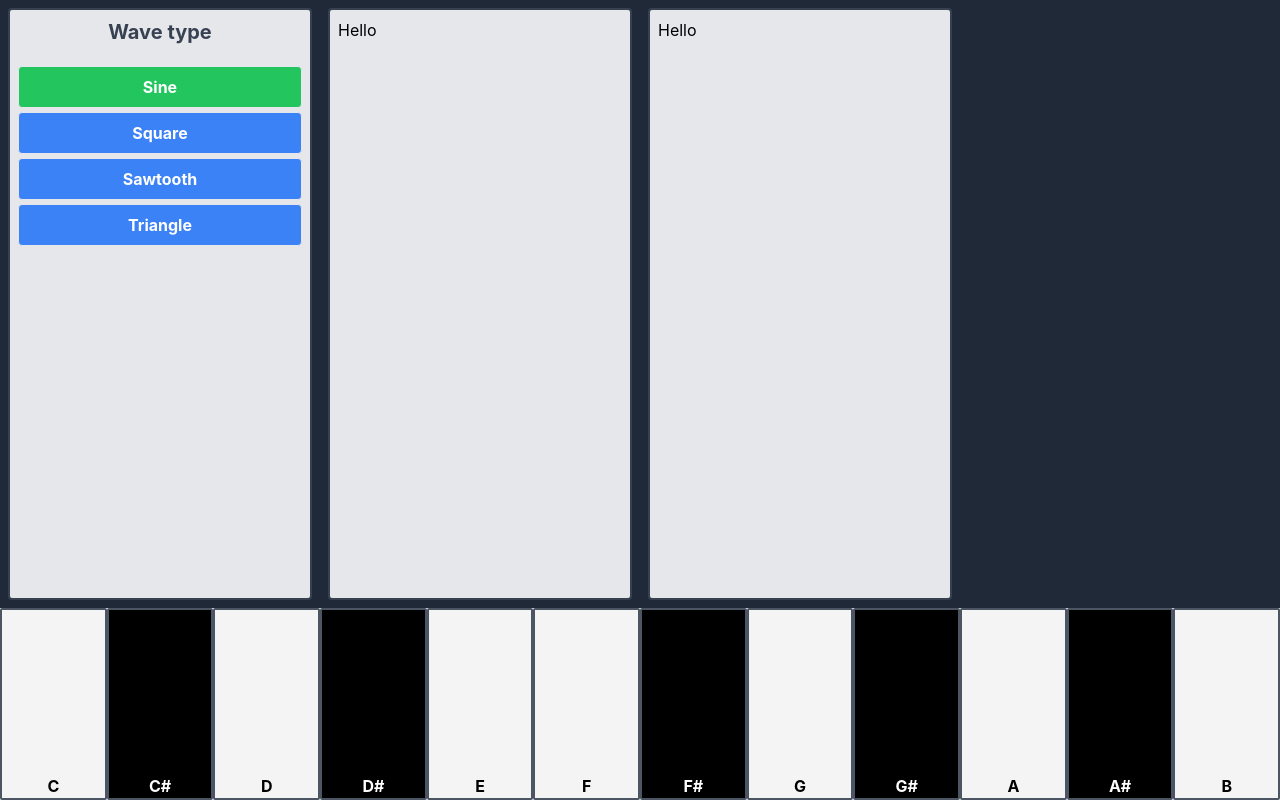
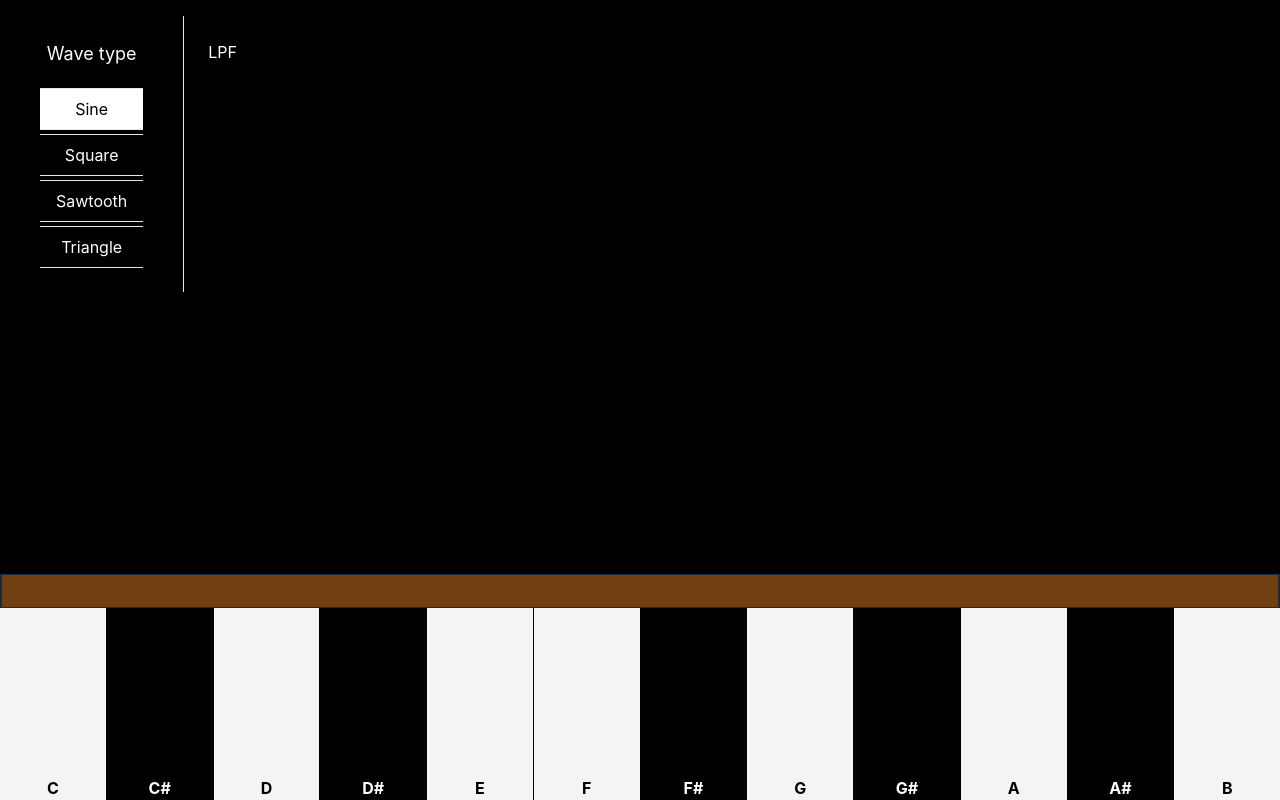
Before and after one commit to AleSua93/web-audio-synth, a Next.js app: page / in a window 1280 px wide. Built offline with nearby package versions, Linux system fonts and the light colour scheme.

Commit message:
more styling

```diff
--- a/components/layout.tsx
+++ b/components/layout.tsx
@@ -6,7 +6,7 @@ interface LayoutProps {
 
 const Layout = ({ children }: LayoutProps) => {
   return (
-    <div className='flex h-full'>
+    <div className='flex h-full bg-black'>
         <Head>
           <title>Audio Playground</title>
           <meta name="viewport" content="initial-scale=1.0, width=device-width" />
--- a/components/piano-roll/index.tsx
+++ b/components/piano-roll/index.tsx
@@ -13,7 +13,7 @@ const PianoRoll = ({ audioSettings, pressedEvent }: PianoRollProps) => {
   const [audioContext, _setAudioContext] = useState(new AudioContext())
 
   return (
-    <div className="flex w-full">
+    <div className="flex w-full divide-x divide-black">
       {Notes.map((n: Note) => {
         return (
           <PianoKey
--- a/components/piano-roll/piano-key.tsx
+++ b/components/piano-roll/piano-key.tsx
@@ -63,9 +63,6 @@ const PianoKey = ({ audioContext, note, keyPressedEvent, audioSettings }: PianoK
         justify-center
         h-48
         w-full
-        rounded-sm
-        border-2
-        border-gray-600
         ${note.keyType === 'black' ? 'bg-black' : 'bg-zinc-100' }
         ${note.keyType === 'black' ? 'text-white' : '' }
         ${isPressed ? 'bg-red-400' : '' }
--- a/components/settings/index.tsx
+++ b/components/settings/index.tsx
@@ -17,15 +17,12 @@ const Settings = ({ settings, setSettings }: SettingsProps) => {
   }
 
   return (
-    <div className='grid grid-cols-4 gap-4 h-full p-2 bg-gray-800'>
+    <div className='flex divide-x gap-4 p-4'>
       <SettingCard>
         <WaveSelector waveType={settings.waveType} onWaveTypeChanged={onWaveTypeChanged}/>
       </SettingCard>
       <SettingCard>
-        <div>Hello</div>
-      </SettingCard>
-      <SettingCard>
-        <div>Hello</div>
+        LPF
       </SettingCard>
     </div>
   )
--- a/components/settings/setting-card/index.tsx
+++ b/components/settings/setting-card/index.tsx
@@ -1,10 +1,12 @@
 interface SettingCardProps {
   children: React.ReactNode
+  styles?: string
 }
 
-const SettingCard = ({ children }: SettingCardProps) => {
+const SettingCard = ({ children, styles }: SettingCardProps) => {
+
   return (
-    <div className="bg-gray-200 border-2 border-gray-700 p-2 rounded">
+    <div className={`${styles} border-gray-200 p-6 text-white`}>
       {children}
     </div>
   )
--- a/components/settings/wave-selector/index.tsx
+++ b/components/settings/wave-selector/index.tsx
@@ -9,7 +9,7 @@ interface WaveSelectorProps {
 const WaveSelector = ({ waveType, onWaveTypeChanged }: WaveSelectorProps) => {
   return (
     <div className="flex flex-col text-center gap-1">
-      <h2 className="text-xl font-bold text-gray-700 mb-4">Wave type</h2>
+      <h2 className="text-lg mb-4">Wave type</h2>
       <WaveRadioButton
         id="sine"
         name="wave-radio"
--- a/components/settings/wave-selector/wave-radio-button/index.tsx
+++ b/components/settings/wave-selector/wave-radio-button/index.tsx
@@ -25,7 +25,7 @@ const WaveRadioButton = (props: WaveRadioButtonProps) => {
       />
       <label
         htmlFor={props.id}
-        className={`btn w-full text-center text-white ${isChecked ? 'btn-green' : 'btn-blue'}`}
+        className={`btn w-full text-center text-white ${isChecked ? 'btn-white' : 'btn-black'}`}
       >{props.label}</label>
     </div>
   )
--- a/pages/index.tsx
+++ b/pages/index.tsx
@@ -26,11 +26,14 @@ const Home: NextPage = () => {
         onKeyUp={setPressedEvent}
       >
         <Settings settings={audioSettings} setSettings={setAudioSettings}/>
-        <PianoRollWithNoSSR
-          audioSettings={audioSettings}
-          pressedEvent={pressedEvent}
-        />
-      </div>
+        <div>
+          <div className='p-4 bg-yellow-900 border-2 border-y border-gray-800'/>
+          <PianoRollWithNoSSR
+            audioSettings={audioSettings}
+            pressedEvent={pressedEvent}
+          />
+          </div>
+        </div>
     </Layout>
   )
 }
--- a/styles/globals.css
+++ b/styles/globals.css
@@ -25,13 +25,13 @@ a {
 }
 
 .btn {
-  @apply font-bold py-2 px-4 rounded border cursor-pointer;
+  @apply py-2 px-4 border-y cursor-pointer;
 }
 
-.btn-blue {
-  @apply bg-blue-500 hover:bg-blue-700 text-white
+.btn-black {
+  @apply bg-black hover:bg-gray-700 text-white
 }
 
-.btn-green {
-  @apply bg-green-500 hover:bg-green-700 text-white
+.btn-white {
+  @apply bg-white text-black
 }
```
